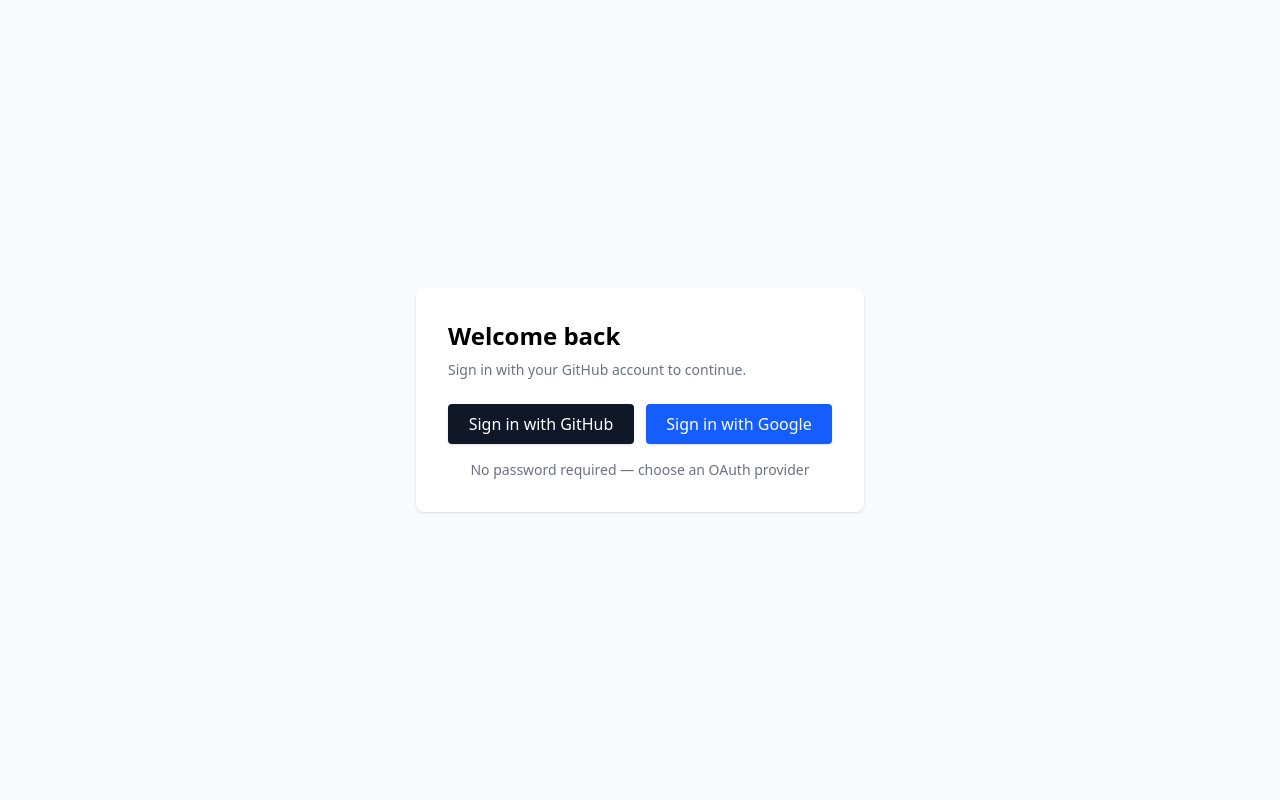
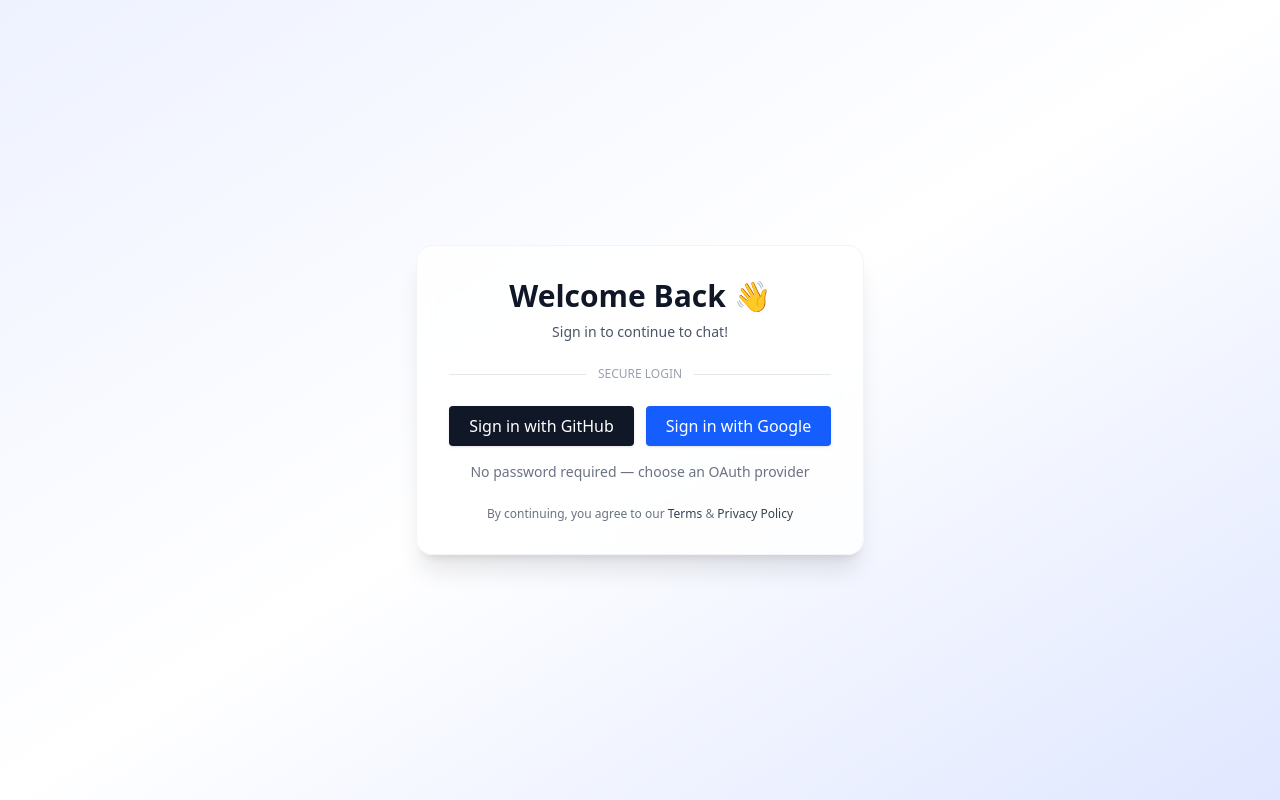
Before and after one commit to SrijanTrivedi00/Asymmetri-assignment, a Next.js app: page /login in a window 1280 px wide. Built offline with nearby package versions, Linux system fonts and the light colour scheme; no server answers.

Commit message:
Added login to landing page as base route

```diff
--- a/app/login/page.tsx
+++ b/app/login/page.tsx
@@ -1,5 +1,4 @@
 import SignInButtons from "./signin-client";
-
 
 export const metadata = {
   title: "Login",
@@ -7,11 +6,28 @@
 
 export default function LoginPage() {
   return (
-    <main className="min-h-screen flex items-center justify-center bg-gray-50">
-      <section className="w-full max-w-md bg-white rounded-lg shadow p-8">
-        <h1 className="text-2xl font-semibold mb-2">Welcome back</h1>
-        <p className="text-sm text-gray-500 mb-6">Sign in with your GitHub account to continue.</p>
+    <main className="min-h-screen flex items-center justify-center bg-linear-to-br from-indigo-50 via-white to-indigo-100">
+      <section className="w-full max-w-md rounded-2xl bg-white/80 backdrop-blur shadow-xl border border-gray-100 p-8">
+        <div className="mb-6 text-center">
+          <h1 className="text-3xl font-bold text-gray-900">Welcome Back 👋</h1>
+          <p className="mt-2 text-sm text-gray-600">
+            Sign in to continue to chat!
+          </p>
+        </div>
+        <div className="relative mb-6">
+          <div className="absolute inset-0 flex items-center">
+            <div className="w-full border-t border-gray-200" />
+          </div>
+          <div className="relative flex justify-center text-xs uppercase">
+            <span className="bg-white px-3 text-gray-400">Secure Login</span>
+          </div>
+        </div>
         <SignInButtons />
+        <p className="mt-6 text-center text-xs text-gray-500">
+          By continuing, you agree to our{" "}
+          <span className="font-medium text-gray-700">Terms</span> &{" "}
+          <span className="font-medium text-gray-700">Privacy Policy</span>
+        </p>
       </section>
     </main>
   );
--- a/app/page.tsx
+++ b/app/page.tsx
@@ -1,2 +1,14 @@
-export default function Home() {
-}
+import { getServerSession } from "next-auth";
+import { redirect } from "next/navigation";
+import { authOptions } from "@/lib/auth";
+
+const Home = async () => {
+  const session = await getServerSession(authOptions);
+
+  if (!session) {
+    redirect("/login");
+  }
+
+  redirect("/home");
+};
+export default Home;
--- a/package.json
+++ b/package.json
@@ -9,10 +9,12 @@
     "lint": "eslint"
   },
   "dependencies": {
+    "@supabase/supabase-js": "^2.88.0",
+    "axios": "^1.13.2",
     "next": "16.0.10",
+    "next-auth": "^4.22.1",
     "react": "19.2.1",
-    "react-dom": "19.2.1",
-    "next-auth": "^4.22.1"
+    "react-dom": "19.2.1"
   },
   "devDependencies": {
     "@tailwindcss/postcss": "^4",
```
Also changed, not shown: 1 other file (tests, documents, lock files or other folders).
